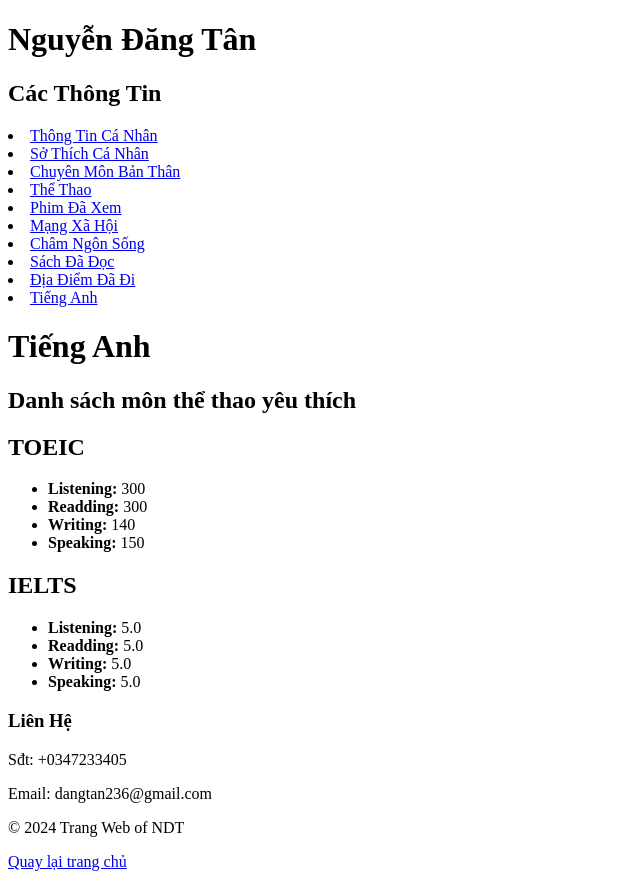
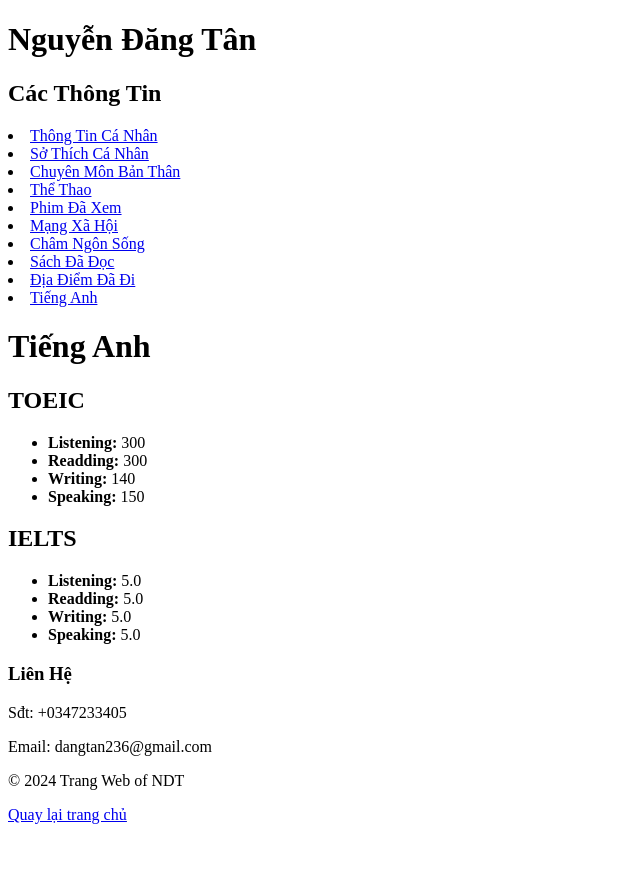
Before and after one commit to nguyendangtaan/nguyendangtaan.github.io, a plain HTML site: page tienganh.html in a window 1280 px wide. Shown: the whole page, without its empty margins (0-640 px from the left). After the commit the page ends 832 px from the top, so only its background shows below. Drawn offline with Linux system fonts and the light colour scheme.

Commit message:
tiếng anh

```diff
--- a/tienganh.html
+++ b/tienganh.html
@@ -26,7 +26,7 @@
     </nav>
     <header>
         <h1>Tiếng Anh</h1>
-        <h2>Danh sách môn thể thao yêu thích</h2>
+
     </header>
     <section>
         <h2>TOEIC</h2>
```
